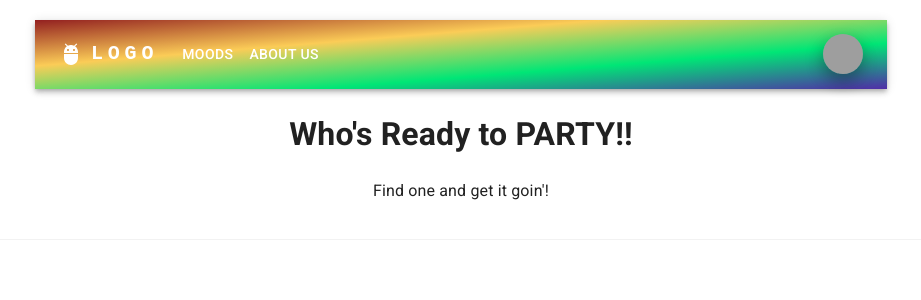
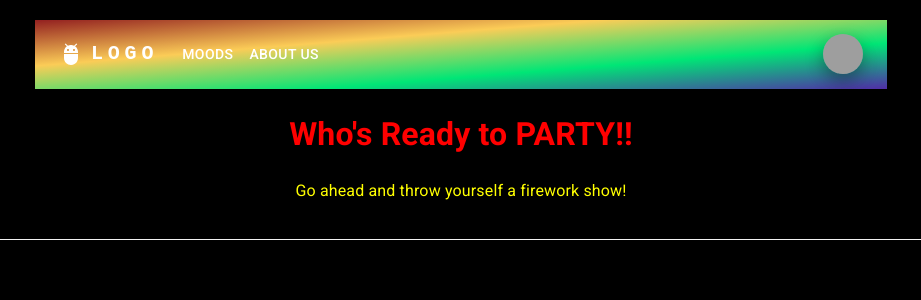
Before and after one commit to Darrel-Baerwaldt/wishingwell, a React (Create React App) app in the folder client/: page /party in a window 1280 px wide. Shown: the top 300 px of the page, without its empty margins (179-1100 px from the left). Built offline with nearby package versions, Linux system fonts and the light colour scheme; grey boxes are pictures that could not be loaded; the HTML template or start-up script is replaced by a standard one.

Commit message:
pulling latest

```diff
--- a/client/package.json
+++ b/client/package.json
@@ -4,10 +4,10 @@
   "private": true,
   "proxy": "http://localhost:3001",
   "dependencies": {
+    "@elemaudio/core": "^1.0.5",
     "@emotion/react": "^11.9.0",
     "@emotion/styled": "^11.8.1",
     "@mui/base": "^5.0.0-alpha.84",
-
     "@mui/icons-material": "^5.8.3",
     "@mui/material": "^5.8.3",
     "@popperjs/core": "^2.11.5",
@@ -24,6 +24,9 @@
     "react-router-dom": "^6.3.0",
     "react-scripts": "5.0.1",
     "react-tooltip": "^4.2.21",
+    "react-tsparticles": "^2.0.6",
+    "tsparticles": "^2.0.6",
+    "tsparticles-slim": "^2.0.6",
     "web-vitals": "^2.1.4",
     "yup": "^0.32.11"
   },
--- a/client/react-app-env.d.ts
+++ b/client/react-app-env.d.ts
@@ -2,3 +2,4 @@ declare module "*.png";
 declare module "*.svg";
 declare module "*.jpeg";
 declare module "*.jpg";
+/// <reference types="react-scripts" />
--- a/client/src/App.css
+++ b/client/src/App.css
@@ -21,7 +21,7 @@
 }
 
 .App-header {
-  background-color: #282c34;
+  /* background-color: #282c34; */
   min-height: 100vh;
   display: flex;
   flex-direction: column;
--- a/client/src/components/Party.jsx
+++ b/client/src/components/Party.jsx
@@ -1,10 +1,12 @@
-
+import PartyParticles from './PartyParticles'
 
 export default function PartyPage() {
   return (
+    // <div style={{backgroundColor: "black", minHeight: "80vh"}}>
     <div>
-      <h1>Who's Ready to PARTY!!</h1>
-      <p>Find one and get it goin'!</p>
+      <h1 style={{color: "red"}}>Who's Ready to PARTY!!</h1>
+      <p style={{color: "yellow"}}>Go ahead and throw yourself a firework show!</p>
+      <PartyParticles id="tsparticles"/>
     </div>
   );
 }
--- /dev/null
+++ b/client/src/components/PartyParticles.jsx
@@ -0,0 +1,71 @@
+import Particles from 'react-tsparticles'
+// import { loadSlim } from 'tsparticles-slim'
+import { loadFull } from 'tsparticles'
+import { useCallback, useMemo } from 'react'
+
+export default function PartyParticles(props) {
+   const options = useMemo((engine) => {
+      // an empty object here will load default options
+      return {
+         background: {
+            color: "#000",
+         },
+         fullScreen: {
+            enable: true,
+            zIndex: -1
+         },
+         interactivity: {
+            events: {
+               onClick: {
+                  enable: true,
+                  mode: "push", //add particles onclick
+               },
+               // onHover: {
+               //    enable: true,
+               //    mode: "respulse" //makes particles run away from cursor
+               // }
+            },
+            modes: {
+               push: {
+                  links: {
+                     enable: true
+                  },
+                  quantity: 50 // numbers of particles on click
+               },
+               bubble: {
+                  distance: 100, // distance between particles
+                  duration: 10,
+                  size: 20,
+                  // quantity: 100,
+                  color: "#ffffff"
+               }
+            }
+         },
+         particles: {
+            color: {
+               value: "random"
+            },
+            move: {
+               enable: true,
+               speed: { min: 1, max: 5} //randomize speed
+            },
+            opactity: {
+               value: { min: 0.3, max: 0.7 }, // different opacities for variation
+            },
+            size: {
+               value: { min: 1, max: 3} // randomizes the particle size
+            }
+         }
+      }
+   }, [])
+
+   const particlesInit = useCallback((engine) => {
+      // loadSlim(engine)
+      loadFull(engine) // choose whether want slim or full
+   }, [])
+
+  return (
+
+    <Particles id={props.id} init={particlesInit} options={options} />
+  )
+}
--- a/client/src/components/Sleepy.jsx
+++ b/client/src/components/Sleepy.jsx
@@ -1,10 +1,12 @@
-
+import SleepyParticles from "./SleepyParticles";
 
 export default function SleepyPage() {
     return (
+      // <div style={{backgroundColor: "black", minHeight: "80vh"}}>
       <div>
-          <h1>ZZZZZZZZ</h1>
-          <p>zzzzzzzz...</p>
-      </div>
+      <h1 style={{color: "gray"}}>Ready for bed?</h1>
+      <p style={{color: "gray"}}>Shhhhh...drift off to sleep in this interactive stary night sky</p>
+      <SleepyParticles id="tsparticles"/>
+    </div>
     )
   }
--- /dev/null
+++ b/client/src/components/SleepyParticles.jsx
@@ -0,0 +1,84 @@
+import Particles from 'react-tsparticles'
+// import { loadSlim } from 'tsparticles-slim'
+import { loadFull } from 'tsparticles'
+import { useCallback, useMemo, useState } from 'react'
+
+export default function SleepyParticles(props) {
+   const options = useMemo((engine) => {
+      // an empty object here will load default options
+      return {
+         background: {
+            color: "#000",
+         },
+         fullScreen: {
+            enable: true,
+            zIndex: -1
+         },
+         interactivity: {
+            // detectsOn: "canvas",
+            events: {
+               onClick: {
+                  enable: true,
+                  mode: "push" //add particles onclick
+               },
+               onHover: {
+                  enable: true,
+                  mode: ["grab", "bubble", "repulse"], //makes particles run away from cursor
+                  links: {
+                     enable: false
+                  }
+               }
+            },
+            modes: {
+               push: {
+                  quantity: 25 // numbers of particles on click
+               },
+               grab: {
+                  distance: 100, // distance between particles
+                  duration: 10,
+                  // color: "red",
+                  opacity: 20
+               },
+               // bubble: {
+               //    distance: 100,
+               //    duration: 5,
+               //    opacity: 20,
+               //    size: {
+               //       value: { min: 2, max: 10 }
+               //    }
+               // },
+               // trail: {
+               //    delay: .005,
+               //    quantity: 2
+               // }
+            }
+         },
+         particles: {
+            links: {
+               enable: true, //links particles together
+               distance: 60 // max distance between particles
+            },
+            move: {
+               enable: true,
+               speed: { min: 1, max: 2} //randomize speed
+            },
+            opactity: {
+               value: { min: 0.3, max: 0.7 }, // different opacities for variation
+            },
+            size: {
+               value: { min: 1, max: 3} // randomizes the particle size
+            }
+         }
+      }
+   }, [])
+
+   const particlesInit = useCallback((engine) => {
+      // loadSlim(engine)
+      loadFull(engine) // choose whether want slim or full
+   }, [])
+
+  return (
+
+    <Particles id={props.id} init={particlesInit} options={options} />
+  )
+}
--- a/client/tsconfig.json
+++ b/client/tsconfig.json
@@ -45,7 +45,7 @@
     ],
   },
   "exclude": [
-    // "node_modules",
+    "node_modules",
     "build",
     "scripts",
     "acceptance-tests",
```
Also changed, not shown: 1 other file (tests, documents, lock files or other folders).
